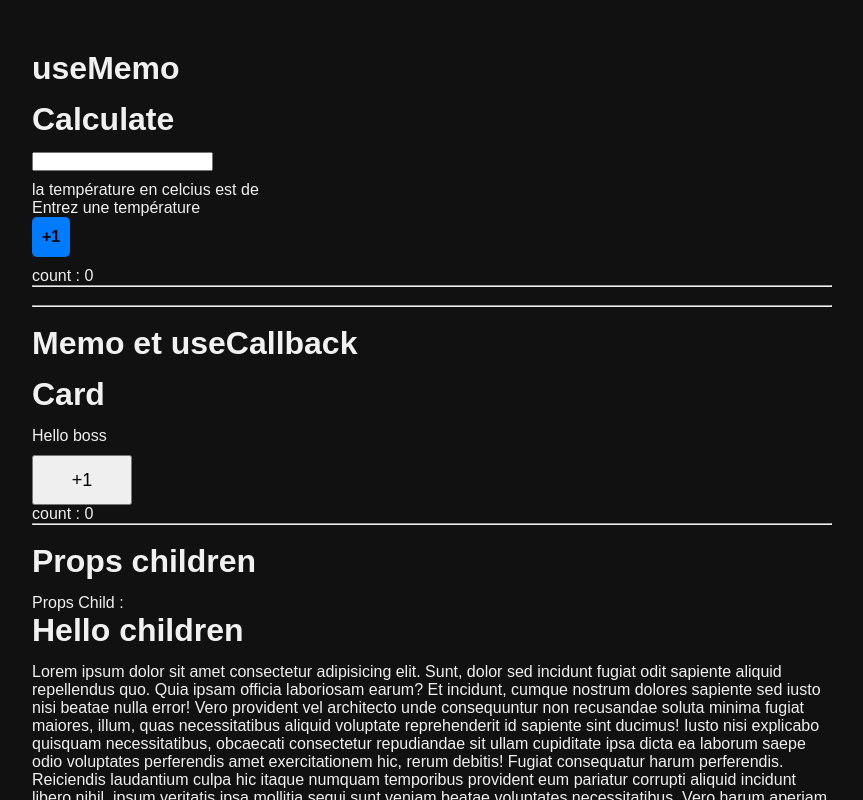
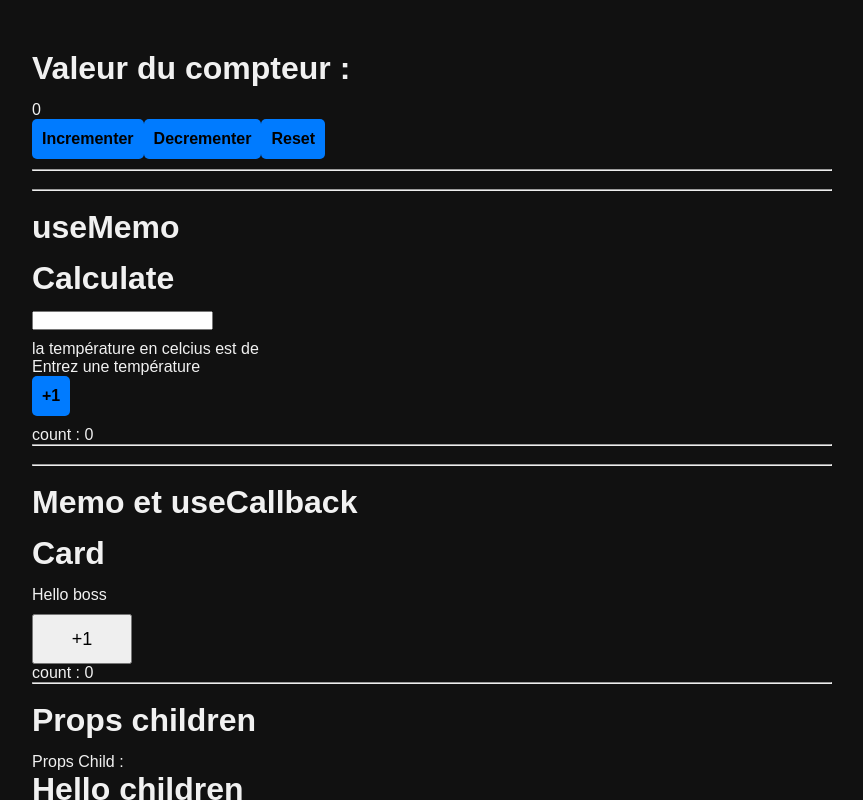
Before and after one commit to CodeurCopieur/react-js-cours, a React (Vite) app in the folder 5.React-dans-le-détail/: page / in a window 1280 px wide. Shown: the top 800 px of the page, without its empty margins (208-1071 px from the left). Built offline with nearby package versions, Linux system fonts and the light colour scheme; no server answers.

Commit message:
Comprendre useReducer

```diff
--- a/5.React-dans-le-détail/src/App.jsx
+++ b/5.React-dans-le-détail/src/App.jsx
@@ -11,11 +11,17 @@
 import PropsChildren from './lessons/10.Comprendre-props-children/Container'
 import MemoUseCallback from './lessons/11.Memo-et-useCallback/Container'
 import UseMemo from './lessons/12.useMemo/Container'
+import UseReducer from './lessons/13.useReducer/Container'
 
 function App() {
 
   return (
     <div className="main-content">
+      <UseReducer/>
+      <hr />
+      <br />
+      <hr />
+      <br />
       <UseMemo/>
       <hr />
       <br />
--- /dev/null
+++ b/5.React-dans-le-détail/src/lessons/13.useReducer/Container.jsx
@@ -0,0 +1,63 @@
+import { useReducer } from "react";
+
+export default function Container() {
+
+  const [state, dispatch] = useReducer(reducer, 0);
+
+  function reducer(state, action) {
+    switch (action.type) {
+      case 'increment':
+        return state + action.payload;
+      case 'decrement':
+        return state - 1;
+      case 'reset':
+        return 0;
+      default:
+    }
+  }
+
+  return <div>
+    <h1>Valeur du compteur : </h1>
+    <p>{state}</p>
+    <button
+    onClick={() => dispatch({ type: 'increment', payload: 2 })}
+      style={{
+        padding: '10px',
+        marginBottom: '10px',
+        width: 'auto',
+        cursor: 'pointer',
+        border: 'none',
+        borderRadius: '5px',
+        backgroundColor: '#007bff',
+        fontSize: '16px',
+        fontWeight: 'bold',
+        transition: 'all 0.3s ease'
+      }}>Incrementer</button>
+    <button onClick={() => dispatch({ type: 'decrement' })}
+      style={{
+        padding: '10px',
+        marginBottom: '10px',
+        width: 'auto',
+        cursor: 'pointer',
+        border: 'none',
+        borderRadius: '5px',
+        backgroundColor: '#007bff',
+        fontSize: '16px',
+        fontWeight: 'bold',
+        transition: 'all 0.3s ease'
+      }}>Decrementer</button>
+    <button onClick={() => dispatch({ type: 'reset' })}
+      style={{
+        padding: '10px',
+        marginBottom: '10px',
+        width: 'auto',
+        cursor: 'pointer',
+        border: 'none',
+        borderRadius: '5px',
+        backgroundColor: '#007bff',
+        fontSize: '16px',
+        fontWeight: 'bold',
+        transition: 'all 0.3s ease'
+      }}>Reset</button>
+  </div>
+}
```
